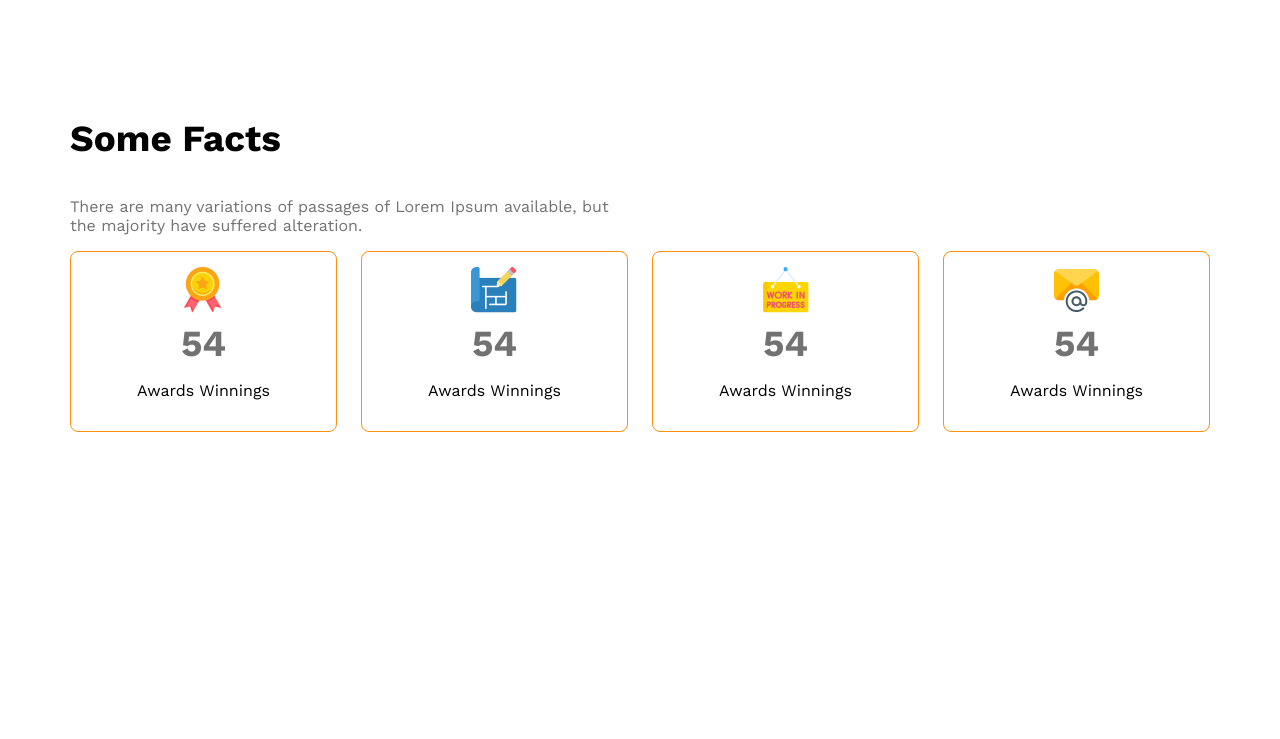
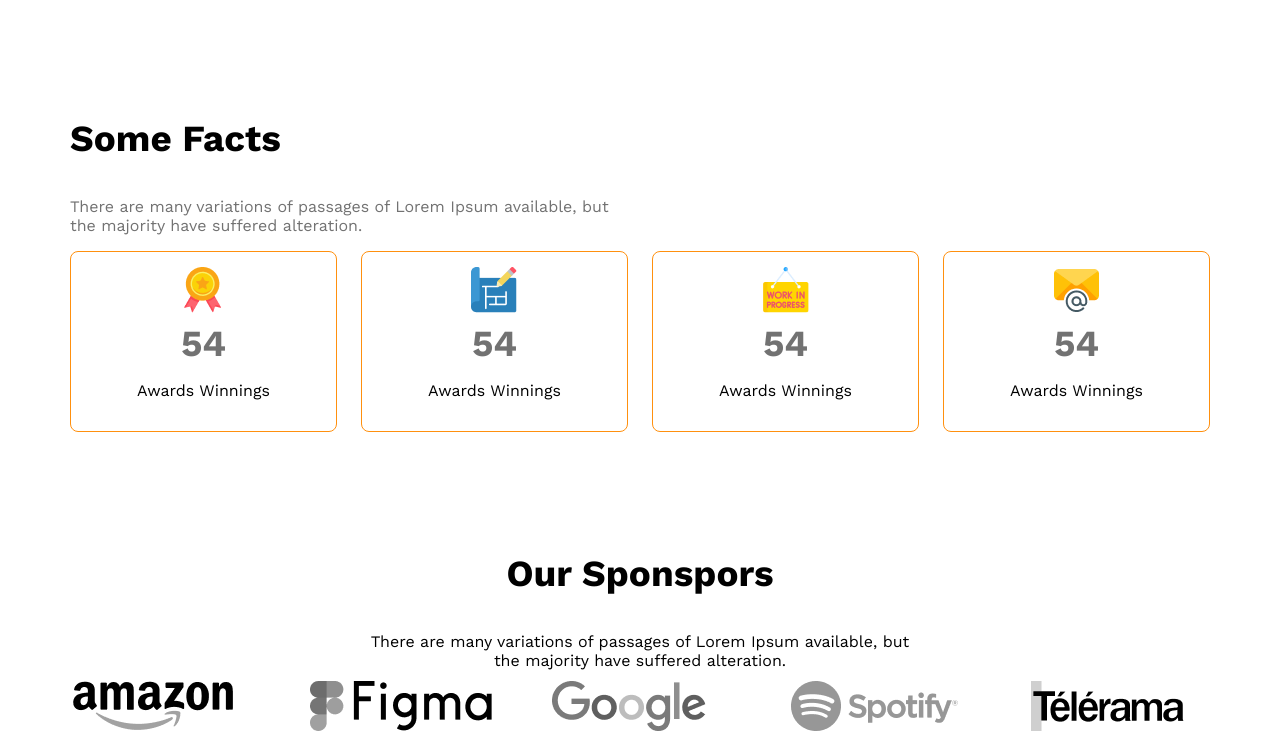
Before and after one commit to Ruhulamin1130/g3-architects-website, a plain HTML site: page index.html in a window 1280 px wide. Shown: the part 1976-2715 px from the top of the page. Before the commit the page ends 2416 px from the top, so only its background shows below. Drawn offline with nearby package versions, Linux system fonts and the light colour scheme.

Commit message:
sponsor addes here

```diff
--- a/index.html
+++ b/index.html
@@ -106,6 +106,20 @@
             </div>
 
         </section>
+        <section class="our-sponsor">
+           <div class="sponsor-con">
+             <h3 class="spn-tile">Our Sponspors</h3>
+            <p class="spon-des">There are many variations of
+                 passages of Lorem Ipsum available, but the majority have suffered alteration.</p>
+           </div>
+           <div class="spon-imgs">
+            <img src="images/sponsors/amazon.png" alt="">
+            <img src="images/sponsors/figma.png" alt="">
+            <img src="images/sponsors/google.png" alt="">
+            <img src="images/sponsors/spotify.png" alt="">
+            <img src="images/sponsors/telerama.png" alt="">
+           </div>
+        </section>
 
     </main>
     <footer>
--- a/styles/arkitec.css
+++ b/styles/arkitec.css
@@ -186,6 +186,28 @@ h3.crd-ti {
     padding: 0px;
     margin: 5px auto;
 }
+
+.spon-imgs {
+    display: grid;
+    grid-template-columns: repeat(5, 1fr);
+    gap: 60px;
+    filter: grayscale(1);
+
+}
+
+.sponsor-con {
+    width: 542px;
+    height: 129px;
+    margin: 0 auto;
+     text-align: center;
+}
+.sponsor-con {
+
+}
+h3.spn-tile {
+    font-size: 2.3rem;
+    font-weight: 700;
+}
 /* Responsive style start here */
 /* small devices style here  */
 @media screen and (max-width: 576px) {
@@ -214,6 +236,10 @@ section {
 .some-roup {
     grid-template-columns: 1fr;
 }
+.spon-imgs {
+
+    grid-template-columns: repeat(2, 1fr);
+
 }
 
 /* Responsive for tablet devices */
```
